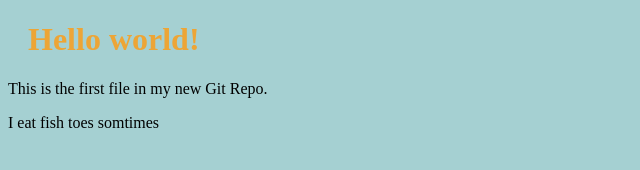
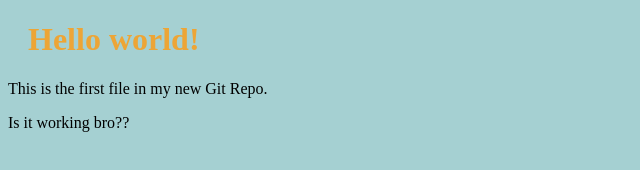
Before and after one commit to AmileKunene/AmileKunene.github.io, a plain HTML site: page index.html in a window 1280 px wide. Shown: the full height of the page, 0-640 px from the left. Drawn offline with Linux system fonts and the light colour scheme.

Commit message:
updated index.html with emergency fix

```diff
--- a/index.html
+++ b/index.html
@@ -8,7 +8,7 @@
 
 <h1>Hello world!</h1>
 <p>This is the first file in my new Git Repo.</p>
-<p>I eat fish toes somtimes</p>
+<p>Is it working bro??</p>
 
 
 </body>
```
